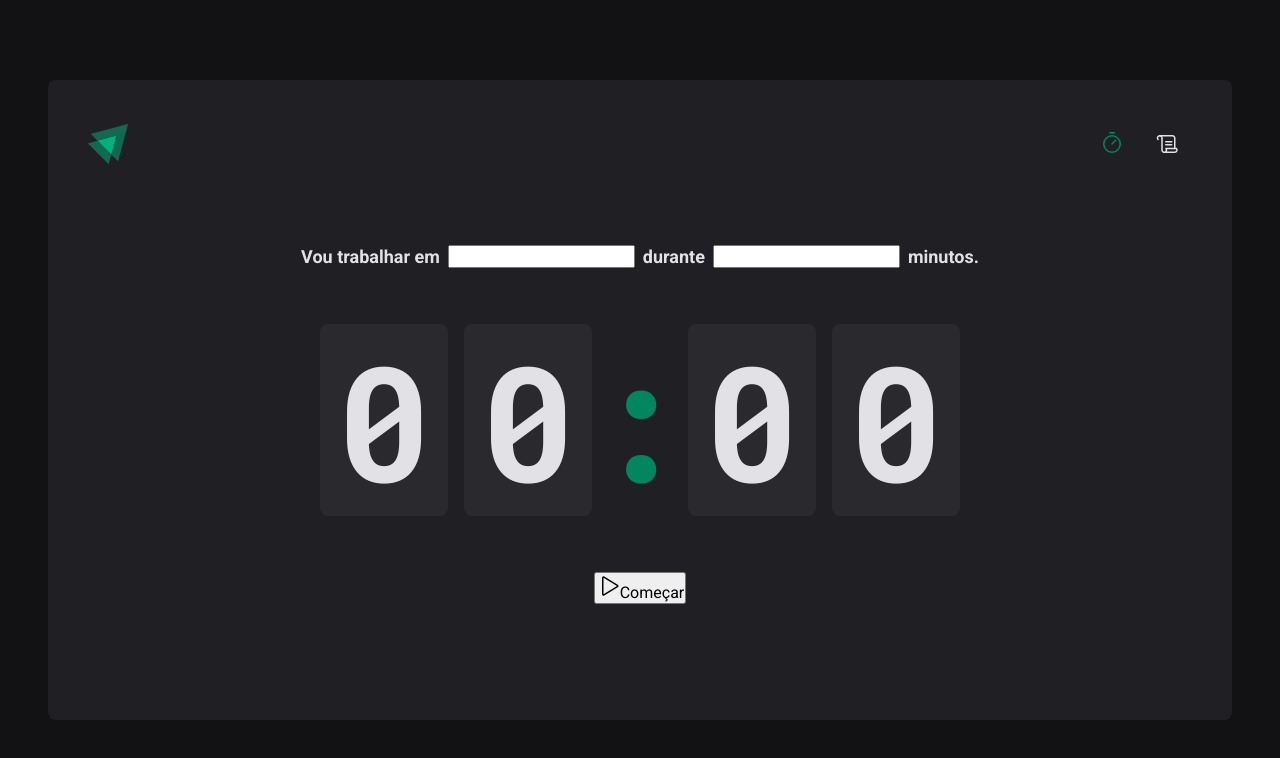
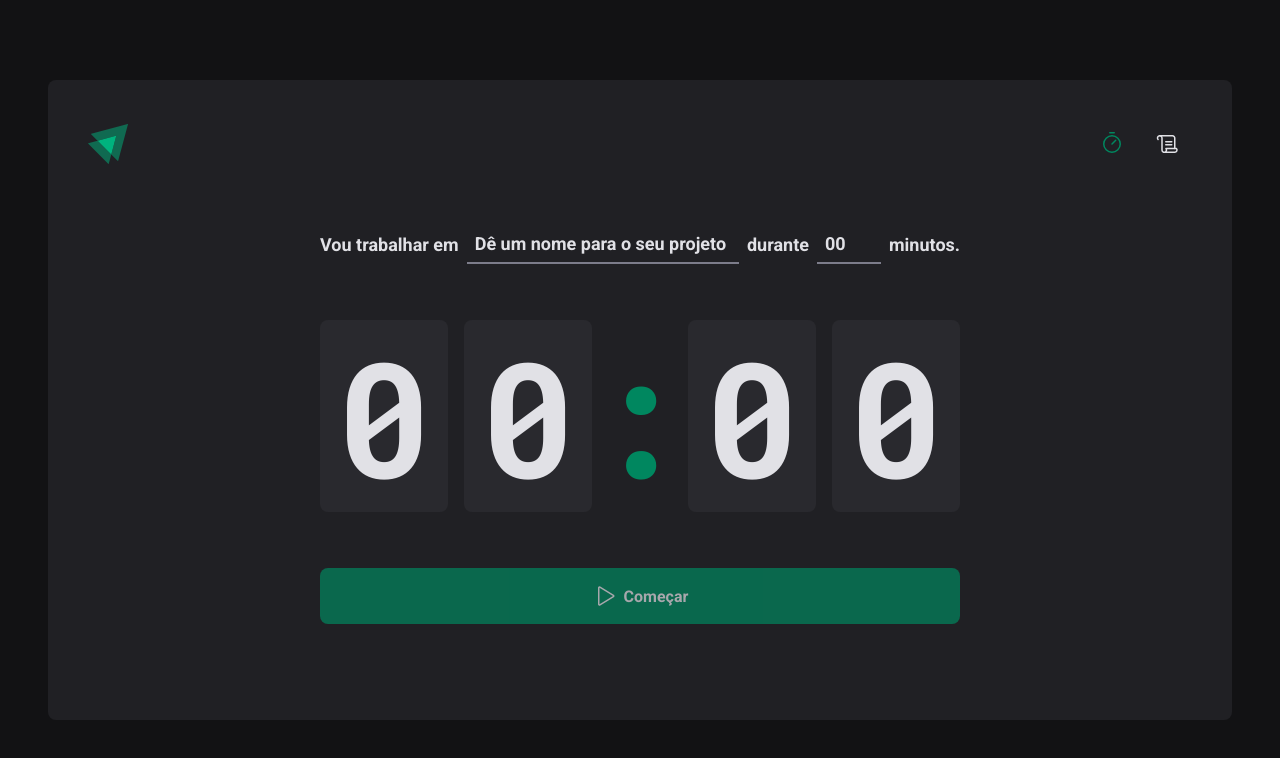
Before and after one commit to andreybatista/focustimer, a React (Vite) app: page / in a window 1280 px wide. Shown: the top 758 px of the page. Built offline with nearby package versions, Linux system fonts and the light colour scheme.

Commit message:
home 2/3 styles

```diff
--- a/src/pages/Home/index.tsx
+++ b/src/pages/Home/index.tsx
@@ -3,7 +3,10 @@
   CountdownContainer,
   FormContainer,
   HomeContainer,
+  MinutesAmountInput,
   Separator,
+  StartCountdownButton,
+  TaskInput,
 } from './styles'
 
 export function Home() {
@@ -12,10 +15,14 @@
       <form action="">
         <FormContainer>
           <label htmlFor="task">Vou trabalhar em</label>
-          <input id="task" placeholder="" />
+          <TaskInput id="task" placeholder="Dê um nome para o seu projeto" />
 
           <label htmlFor="">durante</label>
-          <input type="number" id="minutesAmount" />
+          <MinutesAmountInput
+            type="number"
+            id="minutesAmount"
+            placeholder="00"
+          />
 
           <span>minutos.</span>
         </FormContainer>
@@ -28,10 +35,10 @@
           <span>0</span>
         </CountdownContainer>
 
-        <button type="submit">
+        <StartCountdownButton disabled type="submit">
           <Play size={24} />
           Começar
-        </button>
+        </StartCountdownButton>
       </form>
     </HomeContainer>
   )
--- a/src/pages/Home/styles.ts
+++ b/src/pages/Home/styles.ts
@@ -30,6 +30,33 @@
   flex-wrap: wrap;
 `
 
+const BaseInput = styled.input`
+  background: transparent;
+  height: 2.5rem;
+  border: 0;
+  border-bottom: 2px solid ${(props) => props.theme['gray-500']};
+  font-weight: bold;
+  font-size: 1.125rem;
+  padding: 0 0.5rem;
+  color: ${(props) => props.theme['gray-100']};
+
+  &:focus {
+    box-shadow: none;
+    border-color: ${(props) => props.theme['green-500']};
+  }
+
+  &::placeholder {
+    color: ${(props) => props.theme['gray-100']};
+  }
+`
+export const TaskInput = styled(BaseInput)`
+  flex: 1;
+`
+
+export const MinutesAmountInput = styled(BaseInput)`
+  width: 4rem;
+`
+
 export const CountdownContainer = styled.div`
   font-family: 'Roboto Mono', monospace;
   font-size: 10rem;
@@ -55,3 +82,30 @@
   display: flex;
   justify-content: center;
 `
+export const StartCountdownButton = styled.button`
+  width: 100%;
+  border: 0;
+  padding: 1rem;
+  border-radius: 8px;
+
+  display: flex;
+  align-items: center;
+  justify-content: center;
+
+  gap: 0.5rem;
+  font-weight: bold;
+
+  cursor: pointer;
+
+  background: ${(props) => props.theme['green-500']};
+  color: ${(props) => props.theme['gray-100']};
+
+  &:disabled {
+    opacity: 0.7;
+    cursor: not-allowed;
+  }
+
+  &:not(:disabled):hover {
+    background: ${(props) => props.theme['green-700']};
+  }
+`
```
